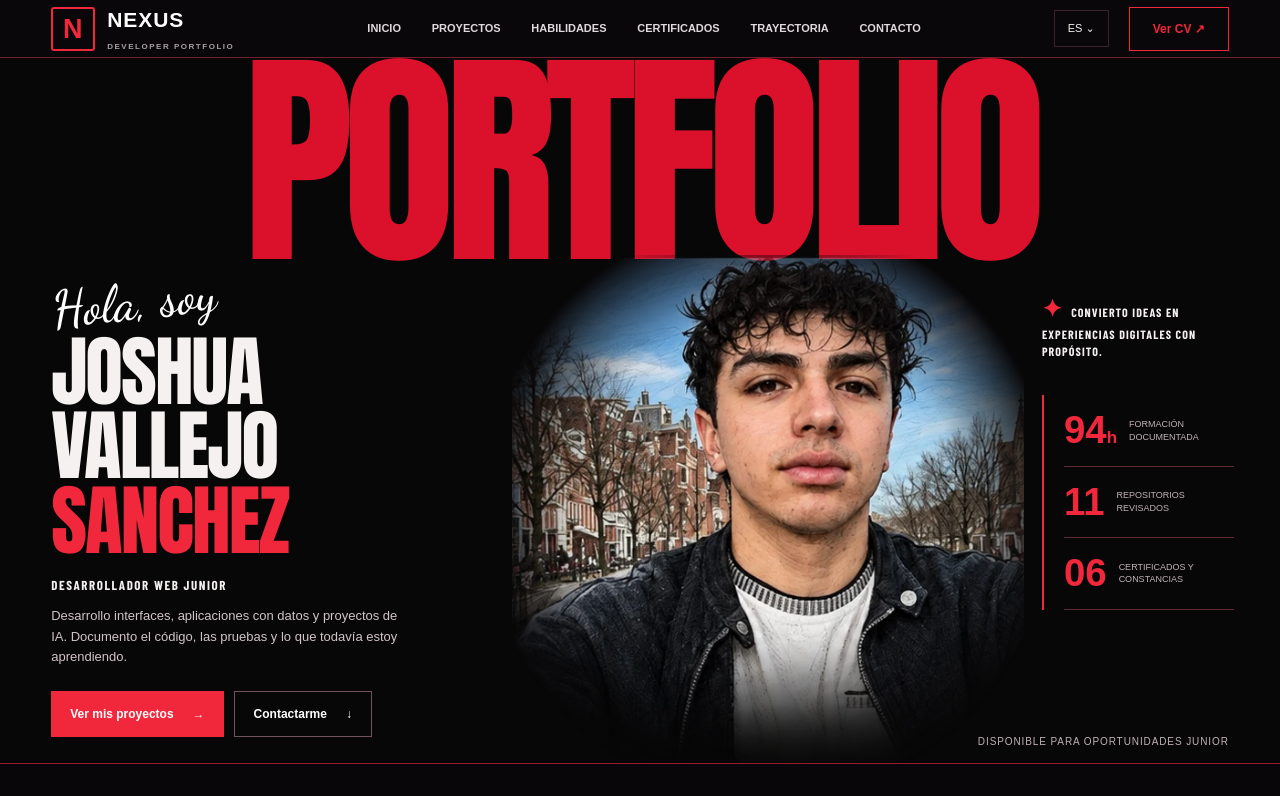
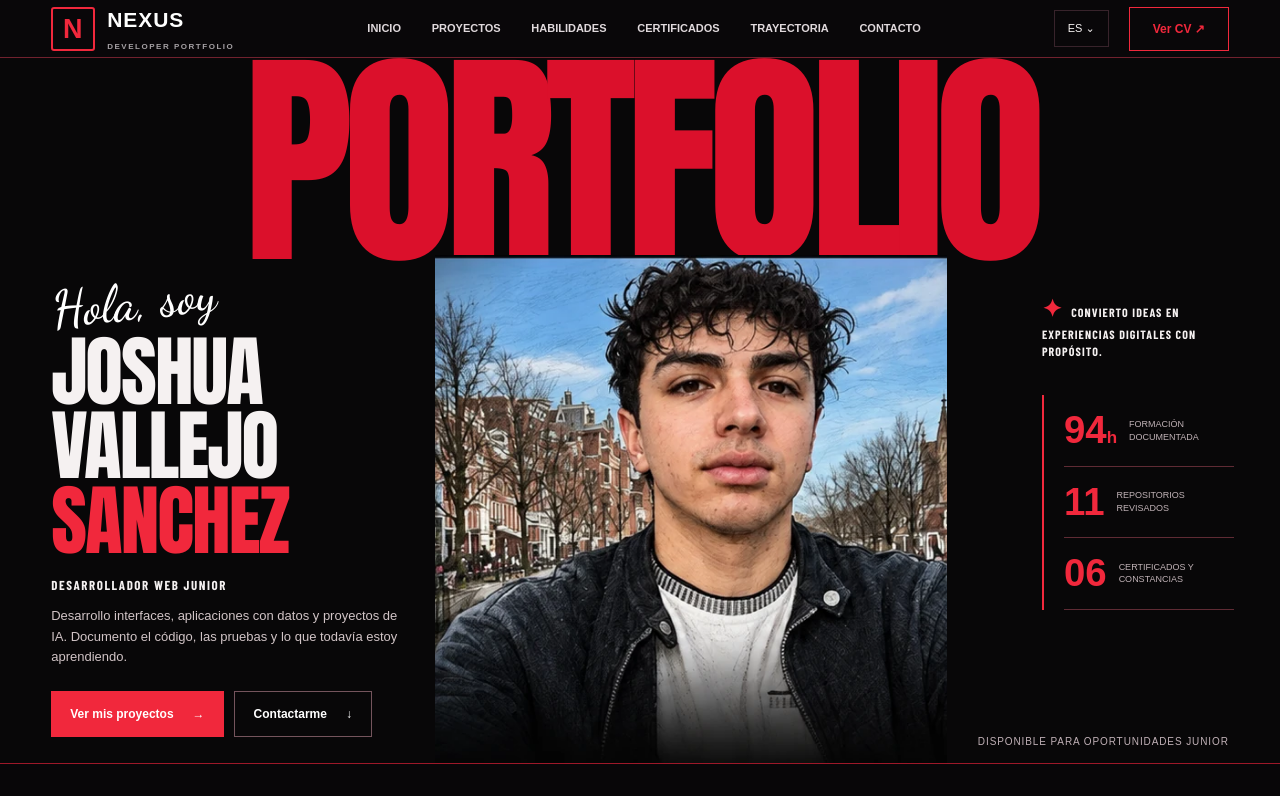
Before and after one commit to Dleteo/Nexus-AI, a Next.js app: page / in a window 1280 px wide. Shown: the top 796 px of the page. Built offline with nearby package versions, Linux system fonts and the light colour scheme; a web font is replaced by a local one.

Commit message:
style: center portrait to the left and remove edge blur entirely

```diff
--- a/components/career/EditorialPortfolio.module.css
+++ b/components/career/EditorialPortfolio.module.css
@@ -213,3 +213,17 @@
 @media(max-width:430px){
   .heroPortrait{left:26%;width:72%;height:58%}
 }
+
+
+/* Ajuste solicitado: retrato centrado, sin difuminado en ningún borde. */
+.heroPortrait{
+  left:34%;
+  width:40%;
+  height:72%;
+  -webkit-mask-image:none;
+  mask-image:none;
+  filter:none;
+  opacity:1;
+}
+@media(max-width:760px){.heroPortrait{left:22%;width:63%;height:63%}}
+@media(max-width:430px){.heroPortrait{left:17%;width:72%;height:58%}}
```
